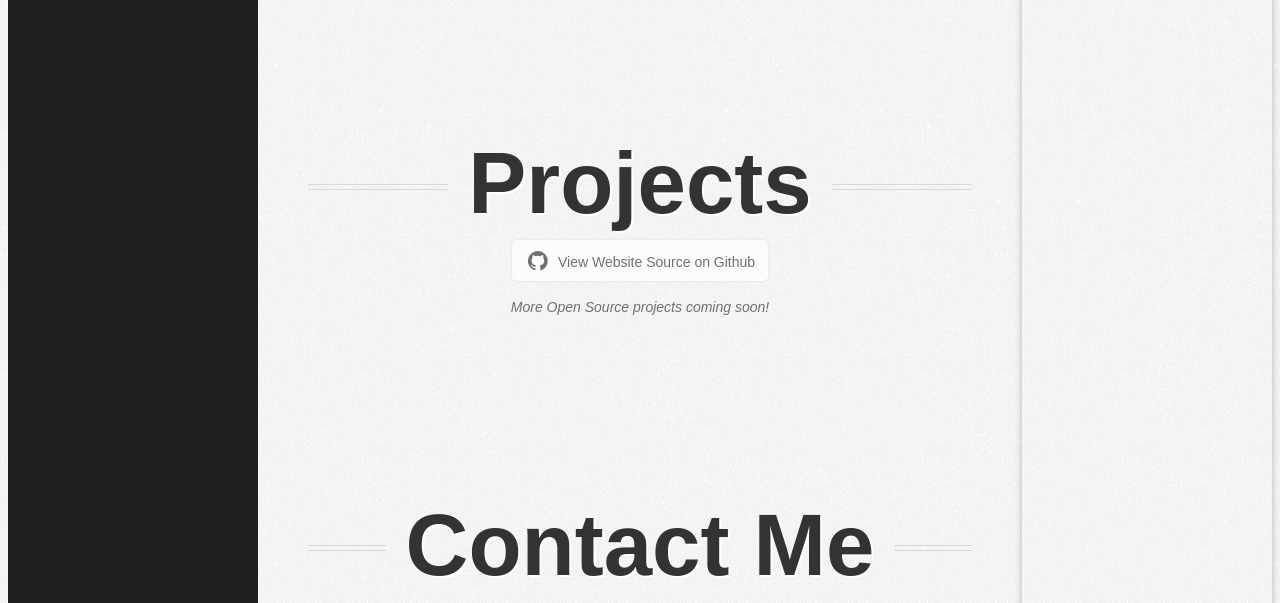
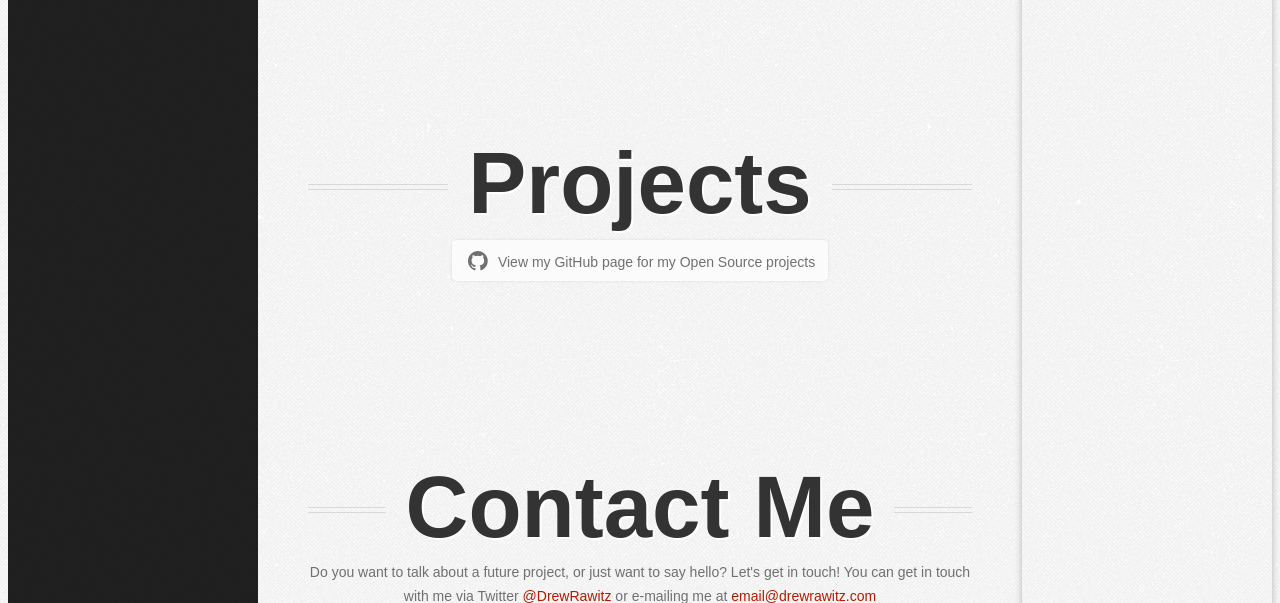
Before and after one commit to drewrawitz/DrewRawitz.com, a PHP site: page / in a window 1280 px wide. Shown: the part 2441-3044 px from the top of the page. Run offline with PHP 8.4, Linux system fonts and the light colour scheme; style sheets or scripts are compiled from the project's sources; some libraries are stand-ins or nearby versions; some web fonts are replaced.

Commit message:
Updating copy on the Projects section

```diff
--- a/src/index.php
+++ b/src/index.php
@@ -265,12 +265,11 @@
       <section id="projects">
         <h2 class="lines"><span>Projects</span></h2>
         <p class="center">
-          <a href="https://github.com/drewrawitz/DrewRawitz.com" target="_blank" class="btn btn-light">
+          <a href="https://github.com/drewrawitz" target="_blank" class="btn btn-light">
             <i class="icon-github-circled"></i>
-            <span>View Website Source on Github</span>
+            <span>View my GitHub page for my Open Source projects</span>
           </a>
         </p>
-        <p class="center"><em>More Open Source projects coming soon!</em></p>
       </section>
 
       <section id="contact">
```
